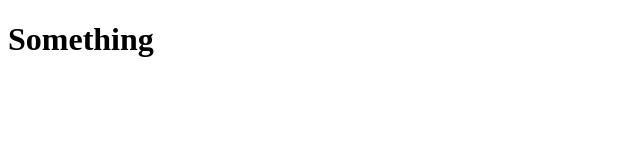
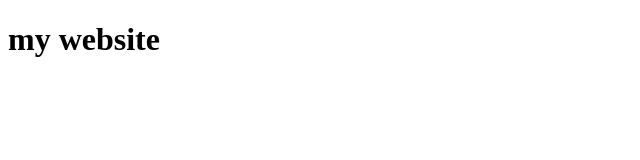
Before and after one commit to using-git-hub/WestminsterWebDev, a plain HTML site: page index.html in a window 1280 px wide. Shown: the full height of the page, 0-640 px from the left. Drawn offline with Linux system fonts and the light colour scheme.

Commit message:
my changes

```diff
--- a/index.html
+++ b/index.html
@@ -6,6 +6,6 @@
       <title>Document</title>
   </head>
   <body>
-    <h1>Something</h1>
+    <h1>my website</h1>
   </body>
 </html>
```
